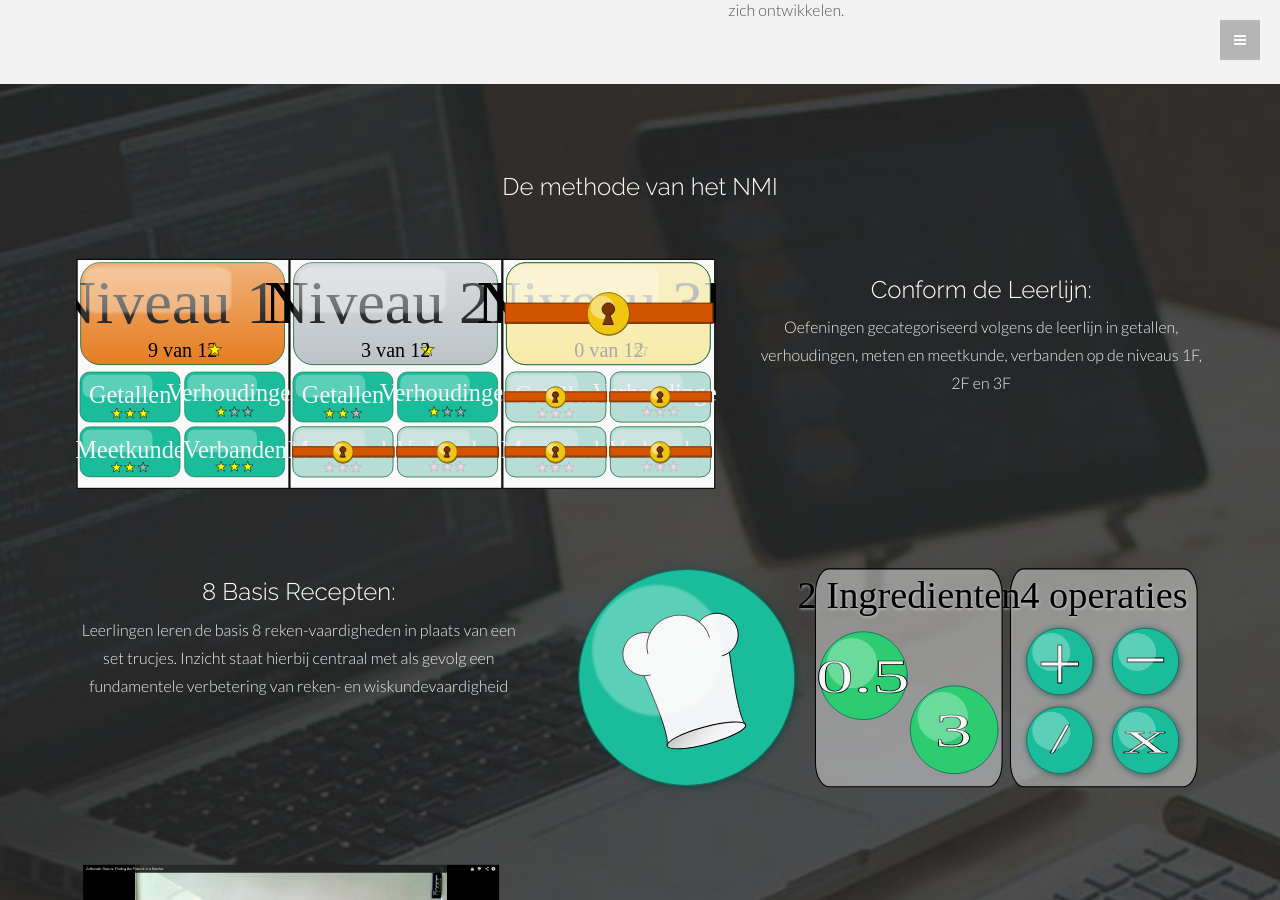
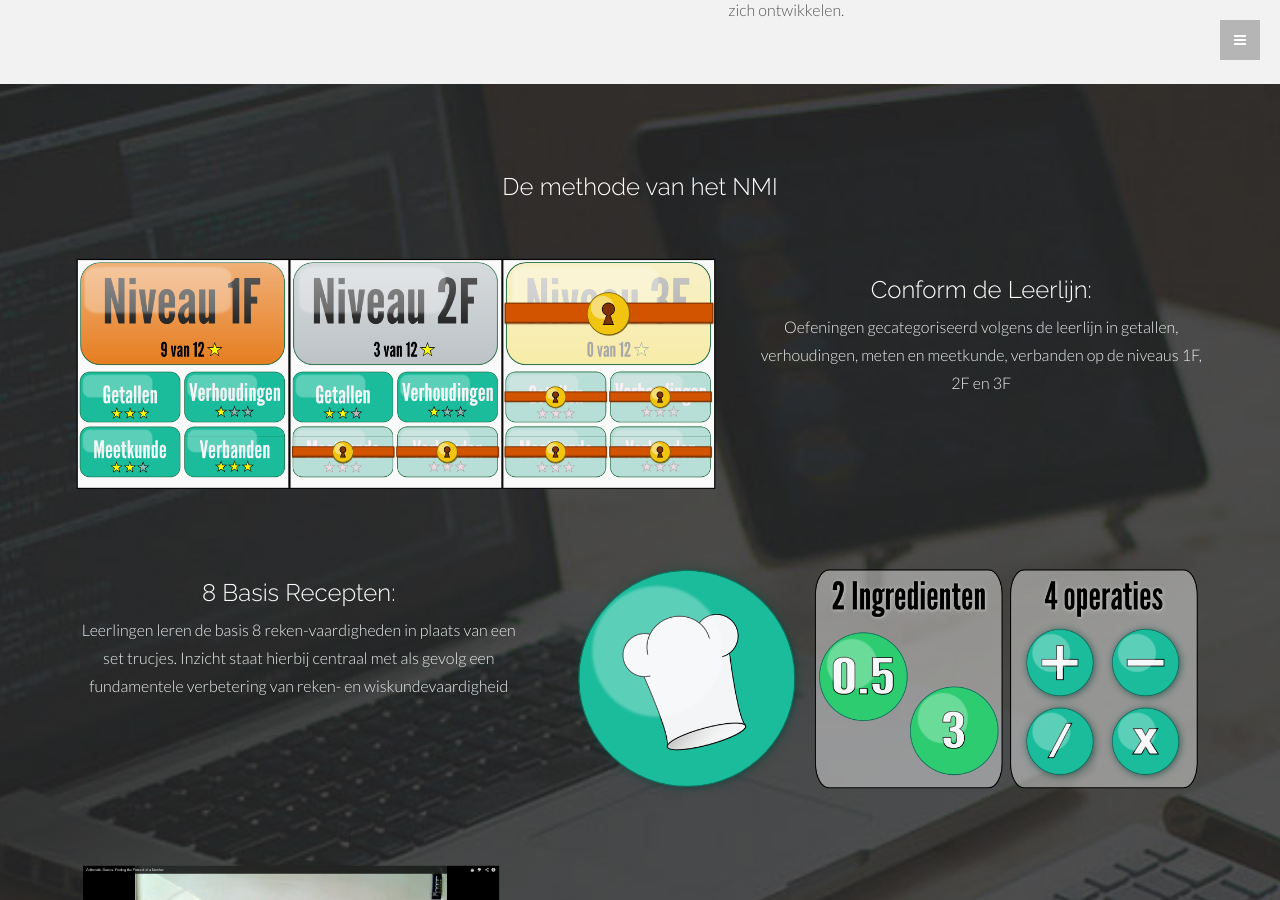
Before and after one commit to perceptum-github-transfer/verplichterekentoets, a Jekyll site: the page index.html, which Jekyll copies as it is, in a window 1280 px wide and 900 px high, scrolled down 2209 px. Built offline with Jekyll 4.4.1, drawn with Linux system fonts in a browser that asks for light colours; some web fonts are replaced; Markdown is read by kramdown in place of the engine named in the settings.

Commit message:
Changed images to png

```diff
--- a/index.html
+++ b/index.html
@@ -53,12 +53,12 @@
 	<!-- Menu -->
 	<nav class="menu" id="theMenu">
 		<div class="menu-wrap">
-			<h1 class="logo"><a href="index.html#home">Onassis</a></h1>
+			<h1 class="logo"><a href="index.html#home">De Rekentoets</a></h1>
 			<i class="icon-remove menu-close"></i>
 			<a href="#home" class="smoothScroll">Home</a>
 			<a href="#services" class="smoothScroll">Het Platform</a>
 			<a href="#portfolio" class="smoothScroll">De Oefeningen</a>
-			<a href="#about" class="smoothScroll">Wie wij zijn</a>
+			<a href="#about" class="smoothScroll">Inschrijven</a>
 			<a href="#contact" class="smoothScroll">Contact</a>
 			<a href="https://nl-nl.facebook.com/perceptumnl"><i class="icon-facebook"></i></a>
 			<a href="https://twitter.com/PerceptumNL"><i class="icon-twitter"></i></a>
@@ -225,7 +225,7 @@
 				<br>
 				<br>
 				<div class="col-lg-7 port-space">
-					<img src="assets/img/levels.svg" width="640px">
+					<img src="assets/img/levels.png" width="640px">
 				</div>
 				<div class="col-lg-5 port-space">
 
@@ -242,7 +242,7 @@
 					 <P><FONT COLOR="#ecf0f1">Leerlingen leren de basis 8 reken-vaardigheden in plaats van een set trucjes. Inzicht staat hierbij centraal met als gevolg een fundamentele verbetering van reken- en wiskundevaardigheid</FONT></P>
 				</div>
 				<div class="col-lg-7 port-space">
-				<img src="assets/img/recipes.svg" width="640px">
+				<img src="assets/img/recipes.png" width="640px">
 				</div>
 	</div>
 	<div class="col-lg-12 port-space"><br></div>
```
Also changed, not shown: assets/img/levels.png (added), assets/img/recipes.png (added).
